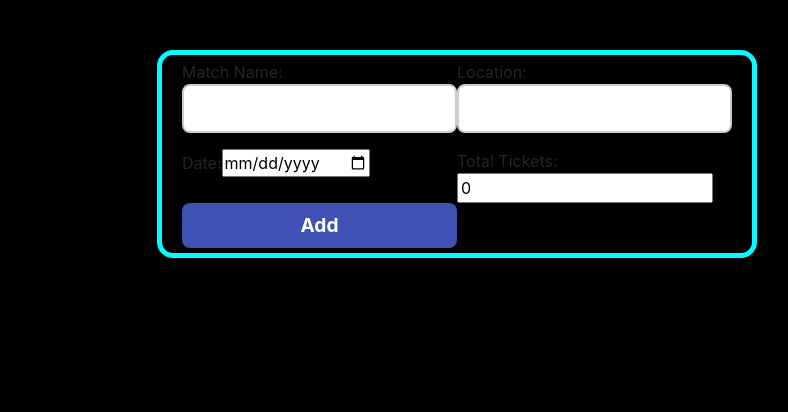
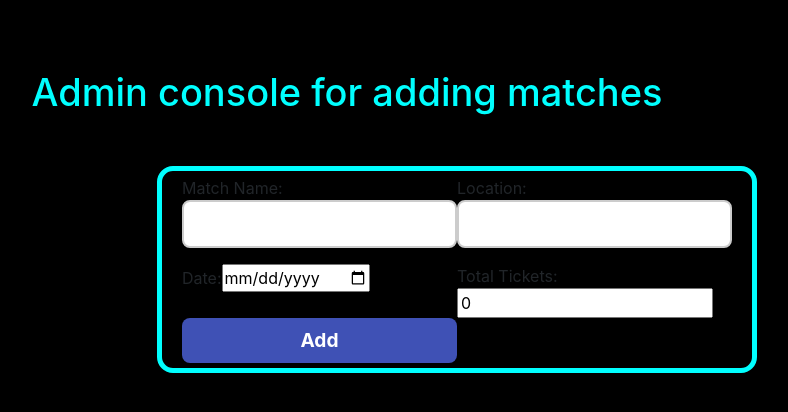
Before and after one commit to ArpitxGit/NIUM-NEXT-IN-HACK, a React (Create React App) app in the folder react-app/: page /admin in a window 1280 px wide. Shown: the top 412 px of the page, without its empty margins (293-1081 px from the left). Built offline with nearby package versions, Linux system fonts and the light colour scheme.

Commit message:
modifying pages

```diff
--- a/react-app/src/Admin.js
+++ b/react-app/src/Admin.js
@@ -36,7 +36,8 @@ function Admin() {
   };
 
   return (
-    <form onSubmit={handleSubmit}>
+    <form id="admin" onSubmit={handleSubmit}>
+    <h1>Admin console for adding matches</h1>
       <div className="container1">
         <div>
           <label htmlFor="matchName">Match Name:</label>
```
